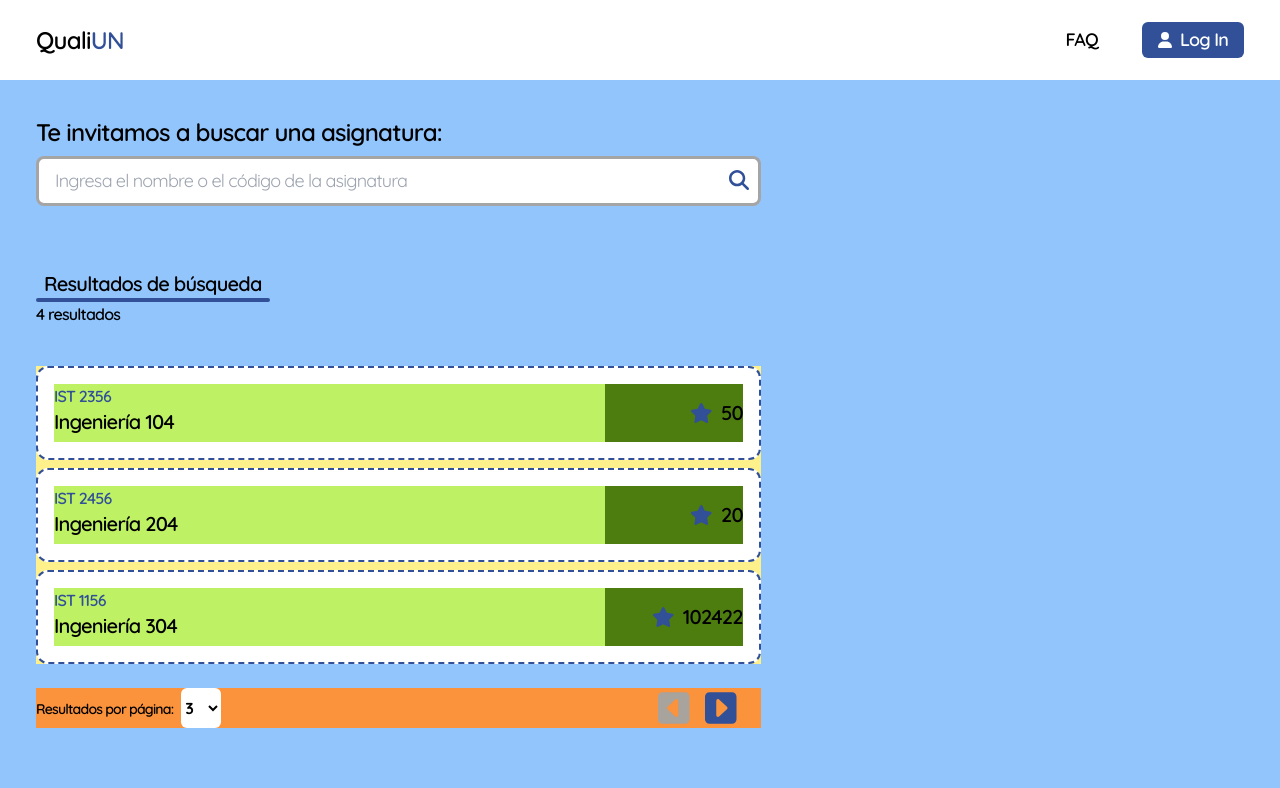
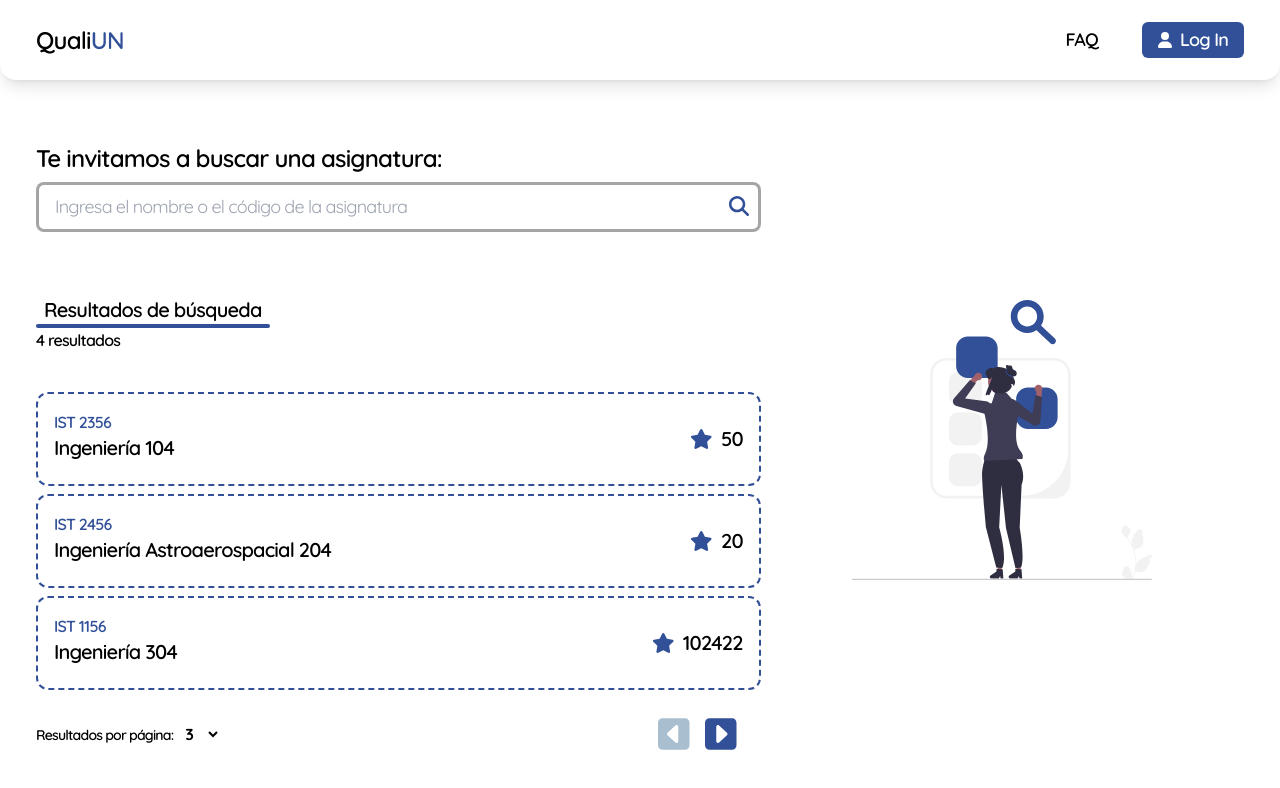
Before and after one commit to lineroml/Proyecto-Final-QualiUN, a Next.js app: page /cursos in a window 1280 px wide. Shown: the top 788 px of the page. Built offline with nearby package versions, Linux system fonts and the light colour scheme.

Commit message:
finished cursos

```diff
--- a/src/app/components/Header.js
+++ b/src/app/components/Header.js
@@ -5,26 +5,9 @@ import Link from 'next/link';
 import CustomButton from './CustomButton';
 
 const Header = () => {
-  const [show, setShow] = useState(false);
-
-  const changeNavbarColor = () => {
-    console.log(window.scrollY);
-    if (window.scrollY >= 20) {
-      setShow(true);
-    } else {
-      setShow(false);
-    }
-  };
-
-  useEffect(() => {
-    window.addEventListener('scroll', changeNavbarColor);
-  }, []);
-
   return (
     <header
-      className={`text-2xl ${
-        show ? 'bg-white shadow-lg' : 'bg-transparent'
-      } fixed top-0 font-semibold max-w-7xl w-full rounded-b-2xl flex justify-between items-center z-[99] text-black px-9 h-20`}
+      className={`text-2xl bg-white shadow-lg fixed top-0 font-semibold max-w-7xl w-full rounded-b-2xl flex justify-between items-center z-[99] text-black px-9 h-20`}
     >
       <Link href='/'>
         Quali<span className='text-chinese-blue'>UN</span>{' '}
--- a/src/app/components/cursosTab/asignaturaTab.js
+++ b/src/app/components/cursosTab/asignaturaTab.js
@@ -5,13 +5,13 @@ const AsignaturaTab = ({ idAsig, codigo, nombre, reviews }) => {
   return (
     <div
       key={idAsig}
-      className='bg-white cursor-pointer rounded-xl border-dashed border-2 border-chinese-blue w-full h-[94px] flex p-4'
+      className='bg-white cursor-pointer rounded-xl border-dashed border-2 hover:border-solid hover:border-4 border-chinese-blue w-full min-h-[94px] h-fit flex p-4'
     >
-      <div className='w-[80%] bg-lime-300 h-full'>
+      <div className='w-[80%] h-full'>
         <span className='font-semibold text-chinese-blue w-full h-fit'>{codigo}</span>
         <h2 className='font-semibold text-xl w-full h-fit'>{nombre}</h2>
       </div>
-      <div className='w-[20%] bg-lime-700 h-full flex items-center justify-end gap-2'>
+      <div className='w-[20%] h-full flex items-center justify-end gap-2'>
         <FontAwesomeIcon icon={faStar} className='text-xl text-chinese-blue'></FontAwesomeIcon>
         <span className='font-semibold text-xl'>{reviews}</span>
       </div>
--- a/src/app/components/cursosTab/paginacion.js
+++ b/src/app/components/cursosTab/paginacion.js
@@ -3,7 +3,7 @@ import { faSquareCaretLeft, faSquareCaretRight } from '@fortawesome/free-solid-s
 
 const Paginacion = ({ inicio, salto, sgtePagina, antPagina, total, cambioSalto }) => {
   return (
-    <div className='w-full bg-orange-400 h-10 mt-6 flex justify-between'>
+    <div className='w-full h-10 mt-6 flex justify-between'>
       <div className='w-fit h-full'>
         <label htmlFor='select' className='font-semibold text-sm mr-2'>
           Resultados por página:
--- a/src/app/cursos/page.js
+++ b/src/app/cursos/page.js
@@ -17,7 +17,7 @@ const asignaturas = [
   },
   {
     id: 2,
-    nombre: 'Ingeniería 204',
+    nombre: 'Ingeniería Astroaerospacial 204',
     codigo: 'IST 2456',
     reviews: 20,
   },
@@ -57,16 +57,16 @@ const index = () => {
     }
   };
   return (
-    <div className='w-full flex flex-col items-center h-[calc(100vh-80px)] min-h-fit bg-red-200 mt-20'>
-      <div className='w-full h-full max-w-7xl p-9 bg-blue-300'>
-        <div className='w-3/5 h-full flex-col'>
-          <SearchBar onClick={() => router.push('/courses')}></SearchBar>
+    <div className='w-full flex flex-col items-center h-[calc(100vh-80px)] min-h-fit mt-20'>
+      <div className='w-full md:h-full h-fit max-w-7xl p-9 flex md:flex-row flex-col-reverse'>
+        <div className='md:w-3/5 w-full flex justify-center h-full flex-col'>
+          <SearchBar onClick={() => router.push('/cursos')}></SearchBar>
           <div className='w-fit'>
             <h1 className='text-xl font-semibold mt-16 px-2'>Resultados de búsqueda</h1>
             <div className='w-full h-1 bg-chinese-blue rounded-full'></div>
             <span className='font-semibold'>4 resultados</span>
           </div>
-          <div className='flex flex-col mt-10 gap-2 w-full h-fit bg-yellow-200'>
+          <div className='flex flex-col mt-10 gap-2 w-full h-fit'>
             {asignaturas.slice(inicio, inicio + salto).map((asignatura) => (
               <AsignaturaTab
                 idAsig={asignatura.id}
@@ -85,6 +85,13 @@ const index = () => {
             antPagina={antPagina}
           ></Paginacion>
         </div>
+        <div className='md:w-2/5 md:mb-0 mb-10 w-full px-9 h-full flex justify-center items-center'>
+          <img
+            src='/ilustracion_cursos.svg'
+            alt='ilustracion busqueda'
+            className='w-full max-w-[300px]'
+          />
+        </div>
       </div>
     </div>
   );
--- a/src/app/page.js
+++ b/src/app/page.js
@@ -7,6 +7,7 @@ import { FontAwesomeIcon } from '@fortawesome/react-fontawesome';
 import { faSearch } from '@fortawesome/free-solid-svg-icons';
 import pattern1 from '../../public/pattern_1.png';
 import { useRouter } from 'next/navigation';
+import SearchBar from './components/SearchBar';
 
 config.autoAddCss = false;
 
@@ -35,21 +36,7 @@ export default function Home() {
             >
               Te invitamos a buscar una asignatura:
             </label>
-            <div className='flex h-fit items-center mt-2'>
-              <input
-                id='search'
-                type='text'
-                placeholder='Ingresa el nombre o el código de la asignatura'
-                className='pl-4 pr-10 py-2 w-full rounded-lg border-[3px] border-eerie-black/40 md:text-lg text-base focus:border-[3px] focus:border-chinese-blue focus:outline-none'
-              />
-              <button
-                type='submit'
-                onClick={() => router.push('/courses')}
-                className='-ml-8 text-chinese-blue hover:text-dust-storm'
-              >
-                <FontAwesomeIcon icon={faSearch} className=' text-xl' />
-              </button>
-            </div>
+            <SearchBar onClick={() => router.push('/cursos')}></SearchBar>
           </div>
 
           {/** Derecha */}
```
Also changed, not shown: public/ilustracion_cursos.svg (added).
